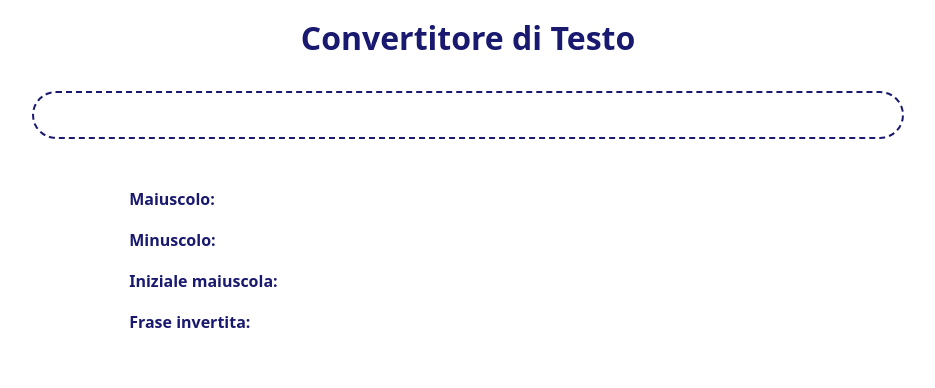
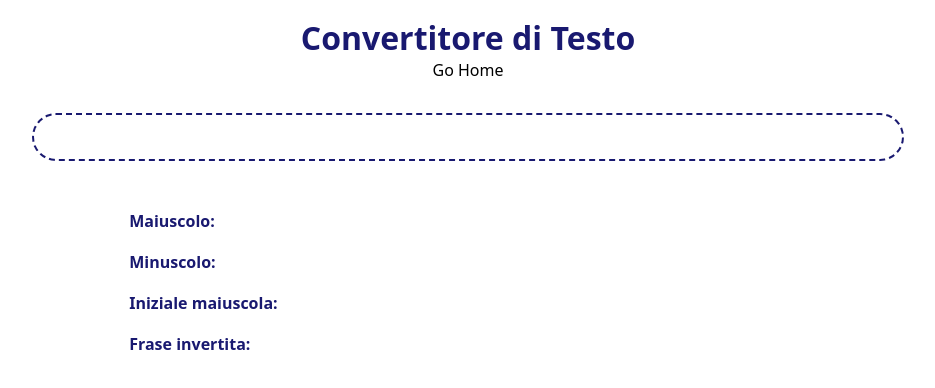
Before and after one commit to andrea-pugliatti/js-training, a React (Vite) app: page /text-converter in a window 1280 px wide. Shown: the top 388 px of the page, without its empty margins (172-1107 px from the left). Built offline with nearby package versions, Linux system fonts and the light colour scheme.

Commit message:
Add link to go back home in TextConverter

```diff
--- a/src/index.css
+++ b/src/index.css
@@ -88,6 +88,13 @@
 	h1 {
 		color: rgb(25, 25, 112);
 	}
+	a {
+		color: black;
+		text-decoration: none;
+		&:hover {
+			text-decoration: underline;
+		}
+	}
 
 	input {
 		padding: 0.5rem 1.2rem;
--- a/src/pages/TextConverter.jsx
+++ b/src/pages/TextConverter.jsx
@@ -1,4 +1,6 @@
 import { useState } from "react";
+
+import { Link } from "react-router-dom";
 
 export default function TextConverter() {
 	const [inputString, setInputString] = useState("");
@@ -20,7 +22,10 @@
 	return (
 		<div className="container">
 			<div className="text-converter">
-				<h1>Convertitore di Testo</h1>
+				<div>
+					<h1>Convertitore di Testo</h1>
+					<Link to={"/"}>Go Home</Link>
+				</div>
 
 				<input
 					id="string-input"
```
Also changed, not shown: 1 other file (tests, documents, lock files or other folders).
